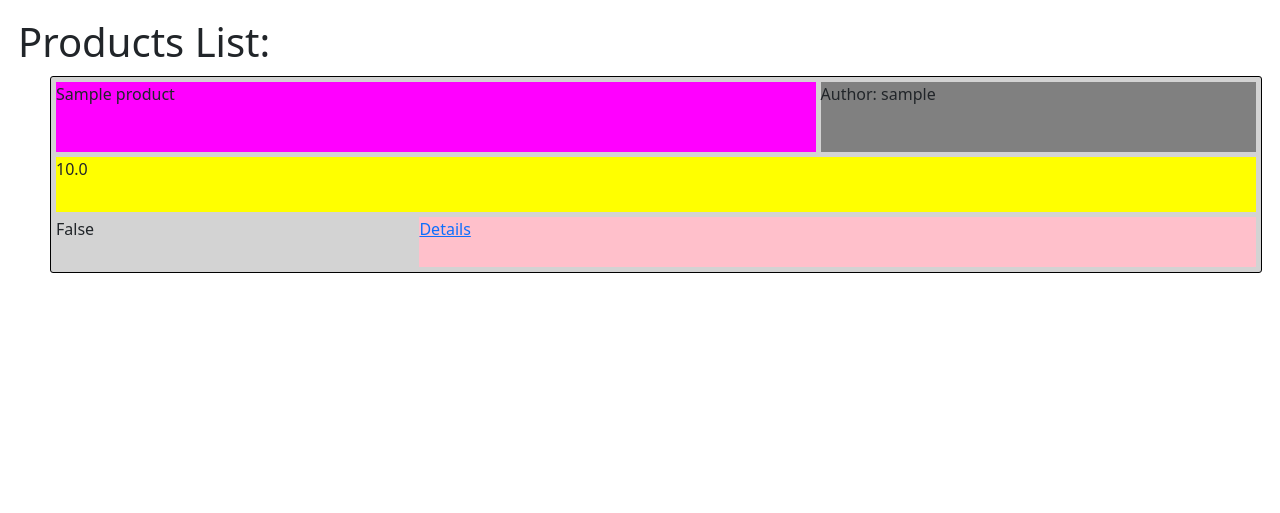
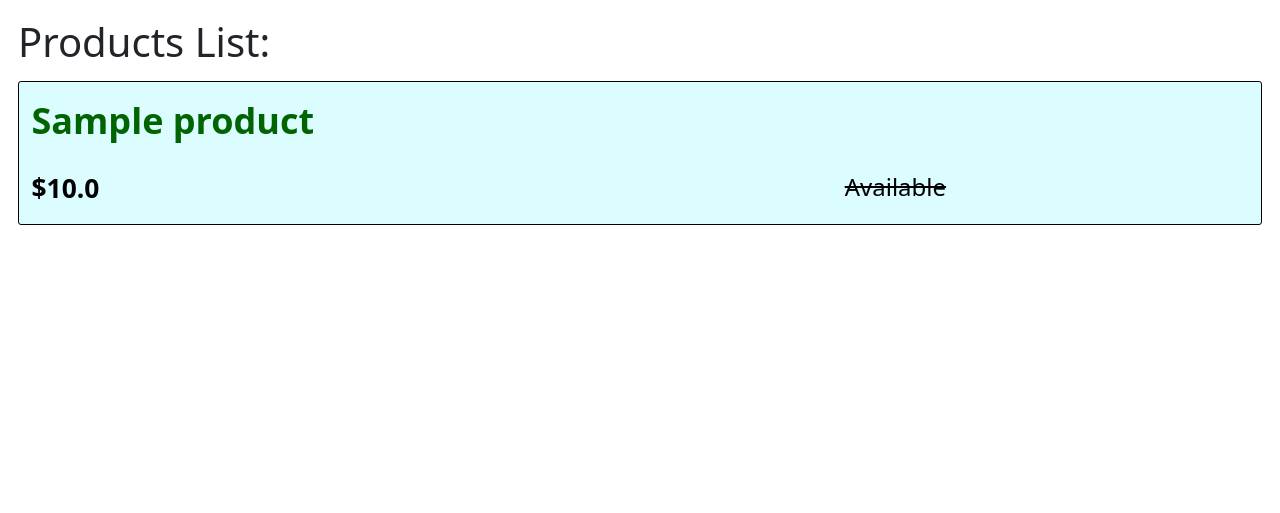
Before and after one commit to OmarThinks/cantiin_django, a Django app: page /products/ in a window 1280 px wide. Shown: the part 125-638 px from the top of the page. Run offline with Django 3.2, Linux system fonts and the light colour scheme; tables that the repository leaves empty hold one stand-in row (values such as "Sample post"); some libraries are stand-ins or nearby versions.

Commit message:
product.css:mod:card

```diff
--- a/_app/assets/css/cards/product.css
+++ b/_app/assets/css/cards/product.css
@@ -1,16 +1,21 @@
+
+.product_card, .product_card:hover,
+.product_card:active, .product_card:visited
+{
+	background-color: white;
+	color: black;
+	text-decoration: none;
+}
+
 
 .product_card
 {
-	background-color: lightgrey;
+	background-color: #dbfdff;
 	border: solid 1px black;
 	border-radius: 3px;
-	margin : 10px 0px;
+	margin : 15px 0px;
 	padding: 5px;
 	transition: background .5s;
-}
-.product_card:hover
-{
-	background-color: white;
 }
 
 
@@ -27,23 +32,45 @@
 
 
 .product_name_grid
-{grid-area: product_name_grid; background-color: magenta;}
-.product_author_grid { grid-area: product_author_grid; background-color: grey;}
-.product_price_grid { grid-area: product_price_grid; background-color: yellow;}
-.product_in_stock_grid { grid-area: product_in_stock_grid; background-color: lightgrey;}
-.product_details_grid { grid-area: product_details_grid;
-	background-color: pink; display: block;
-	width: 100%; height: 100%;
+{
+	grid-area: product_name_grid;
+	/*background-color: magenta;*/
+	text-decoration: none;
+	font-weight: bold;
+	font-size: 1.5em;
+	color: darkgreen;
+	transition: color .5s;
 }
+
+.product_name_grid:hover
+{
+	color:blue;
+}
+
+.product_price_grid
+{
+	grid-area: product_price_grid;
+	/*background-color: yellow;*/
+	font-weight: bold;
+	font-size: 1.1em;
+}
+.product_in_stock_grid
+{
+	grid-area: product_in_stock_grid;
+	/*background-color: grey;*/
+}
+
 
 
 .product_card {
 	display: grid;
 	grid-template-areas:
-    'product_name_grid product_name_grid product_author_grid'
-    'product_price_grid product_price_grid product_price_grid'
-    "product_in_stock_grid product_details_grid product_details_grid";
+    'product_name_grid product_name_grid product_name_grid'
+    "product_price_grid product_price_grid product_in_stock_grid";
 	grid-gap: 5px 5px;
-	/*grid-template-columns: 33% 33% 34%;*/
-	grid-template-rows: 70px 55px 50px ;
+	grid-template-columns: 33% 33% 34%;
+	grid-template-rows: 70px 55px ;
+	padding: 1%;
+	padding-bottom: 0px;
+	font-size: 1.5em;
 }
--- a/_app/cantiin/templates/products/list.html
+++ b/_app/cantiin/templates/products/list.html
@@ -6,33 +6,26 @@
 <h1>{{ title }}:</h1>
 
 
-
-<ul>
+<div class="items_container" style="margin: 0px; padding: 0px;">
 
     {% for product in products %}
 
-    	<div class="product_card">
-    		<div class="product_name_grid">
-    				{{ product.name }}
+     <a class="product_card"
+     href="{% url 'product-detail-test' id=product.pk %}">
+	    	<span class="product_name_grid">{{ product.name }}</span>
+	    	<div class="product_price_grid">
+	    			${{ product.price }}
+	    	</div>
+    		<div class="product_in_stock_grid">
+    			{% if product.in_stock %}
+    				Available
+    			{% else %}
+    				<span><del>Available</del></span>
+    			{% endif %}
     		</div>
-    		<div class="product_price_grid">
-    			{{ product.price }}
-    		</div>
-    		<div class="product_author_grid">
-    			Author: {{ product.author.username }}
-    		</div>
-    		<div class="product_in_stock_grid">
-    			{{ product.in_stock }}
-    		</div>
-			<a href="{% url 'product-detail-test' id=product.pk %}"
-			class="product_details_grid">
-			    Details
-			</a>
-    		</div>
-    	</div>
+     </a>
 
     {% endfor %}
 
-</ul>
-
+</div>
 {% endblock %}
```
